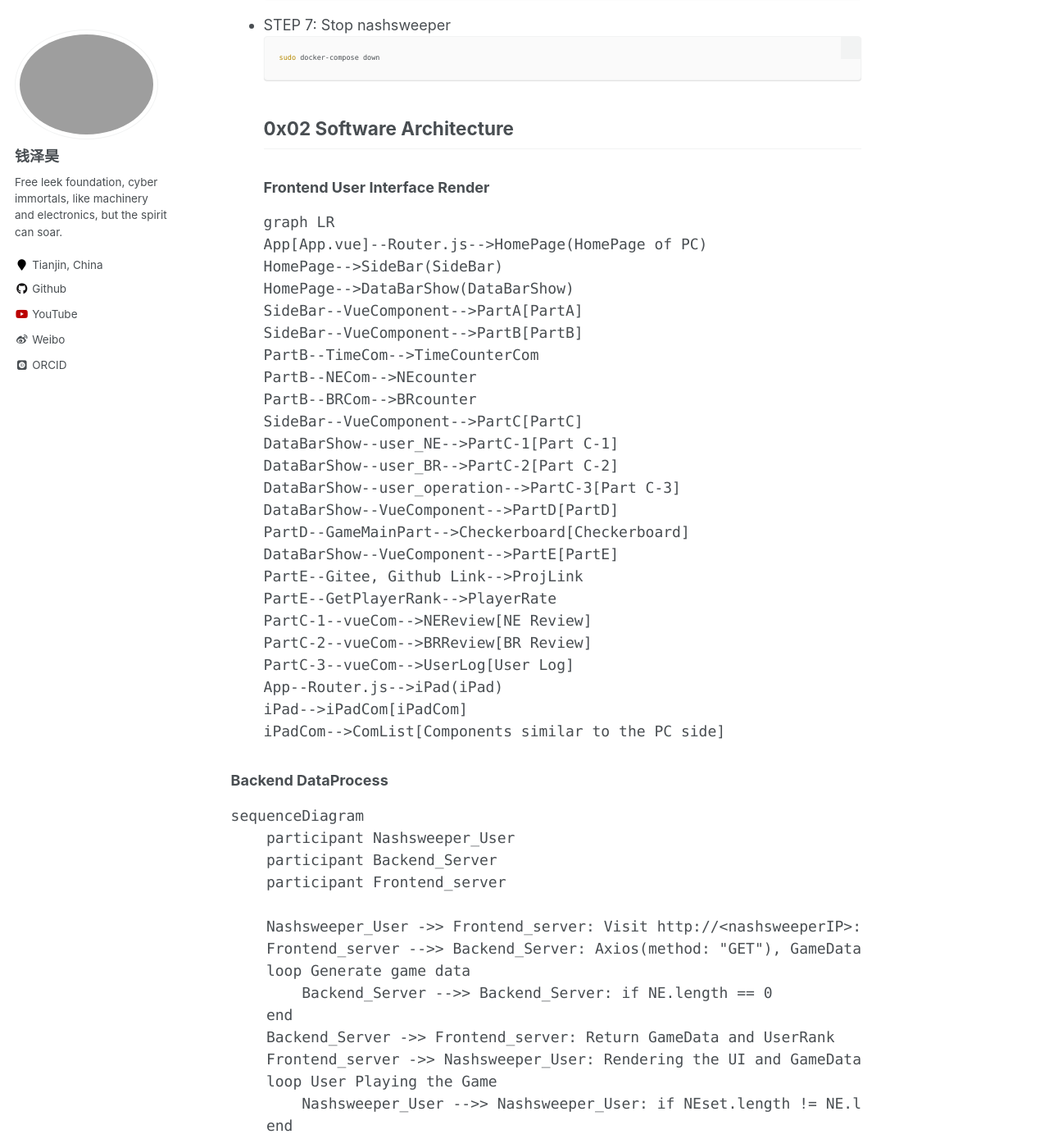
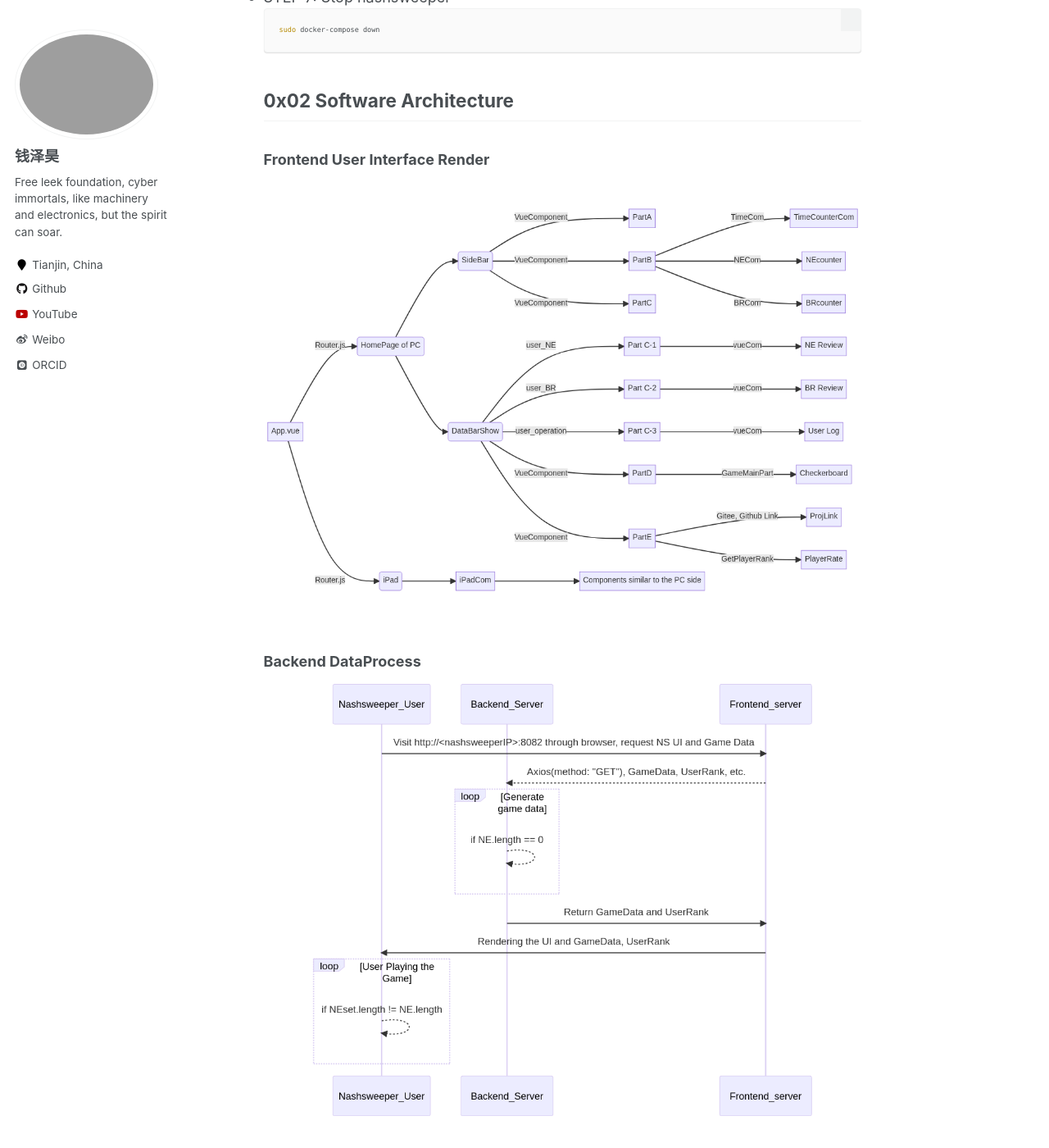
Before and after one commit to QianZeHao123/QianZeHao123.github.io, a Jekyll site: the page built from _pages/nashsweeper.md, in a window 1280 px wide and 1400 px high, scrolled down 1694 px. Shown: the whole window at 82% size. Built offline with Jekyll 4.4.1, drawn with Linux system fonts in a browser that asks for light colours; some web fonts are replaced.

Commit message:
update nashsweeper

````diff
--- a/_pages/nashsweeper.md
+++ b/_pages/nashsweeper.md
@@ -4,7 +4,6 @@ title: "Nashsweeper"
 author_profile: true
 ---
 
-# Nashsweeper
 ## 0x00 Introduction
 Nash equilibrium is a core concept of game theory. This repo shows a playful introduction of Nash equilibrium and designs a game named Nashsweeper, which is a game designed to find the pure strategy.<br>
 <!-- ![](nashsweeper-front/public/JohnNash.svg) -->
@@ -62,49 +61,6 @@ sudo docker-compose down
 ```
 ## 0x02 Software Architecture
 ### Frontend User Interface Render
-```mermaid
-graph LR
-App[App.vue]--Router.js-->HomePage(HomePage of PC)
-HomePage-->SideBar(SideBar)
-HomePage-->DataBarShow(DataBarShow)
-SideBar--VueComponent-->PartA[PartA]
-SideBar--VueComponent-->PartB[PartB]
-PartB--TimeCom-->TimeCounterCom
-PartB--NECom-->NEcounter
-PartB--BRCom-->BRcounter
-SideBar--VueComponent-->PartC[PartC]
-DataBarShow--user_NE-->PartC-1[Part C-1]
-DataBarShow--user_BR-->PartC-2[Part C-2]
-DataBarShow--user_operation-->PartC-3[Part C-3]
-DataBarShow--VueComponent-->PartD[PartD]
-PartD--GameMainPart-->Checkerboard[Checkerboard]
-DataBarShow--VueComponent-->PartE[PartE]
-PartE--Gitee, Github Link-->ProjLink
-PartE--GetPlayerRank-->PlayerRate
-PartC-1--vueCom-->NEReview[NE Review]
-PartC-2--vueCom-->BRReview[BR Review]
-PartC-3--vueCom-->UserLog[User Log]
-App--Router.js-->iPad(iPad)
-iPad-->iPadCom[iPadCom]
-iPadCom-->ComList[Components similar to the PC side]
-```
-
+![](/images/nashsweeper/NSfront.png)
 ### Backend DataProcess
-
-```mermaid
-sequenceDiagram
-    participant Nashsweeper_User
-    participant Backend_Server
-    participant Frontend_server
-
-    Nashsweeper_User ->> Frontend_server: Visit http://<nashsweeperIP>:8082 through browser, request NS UI and Game Data
-    Frontend_server -->> Backend_Server: Axios(method: "GET"), GameData, UserRank, etc.
-    loop Generate game data
-        Backend_Server -->> Backend_Server: if NE.length == 0
-    end
-    Backend_Server ->> Frontend_server: Return GameData and UserRank
-    Frontend_server ->> Nashsweeper_User: Rendering the UI and GameData, UserRank
-    loop User Playing the Game
-        Nashsweeper_User -->> Nashsweeper_User: if NEset.length != NE.length
-    end
-```
+![](/images/nashsweeper/NSback.png)
````
Also changed, not shown: images/nashsweeper/NSback.png (added), images/nashsweeper/NSfront.png (added).
